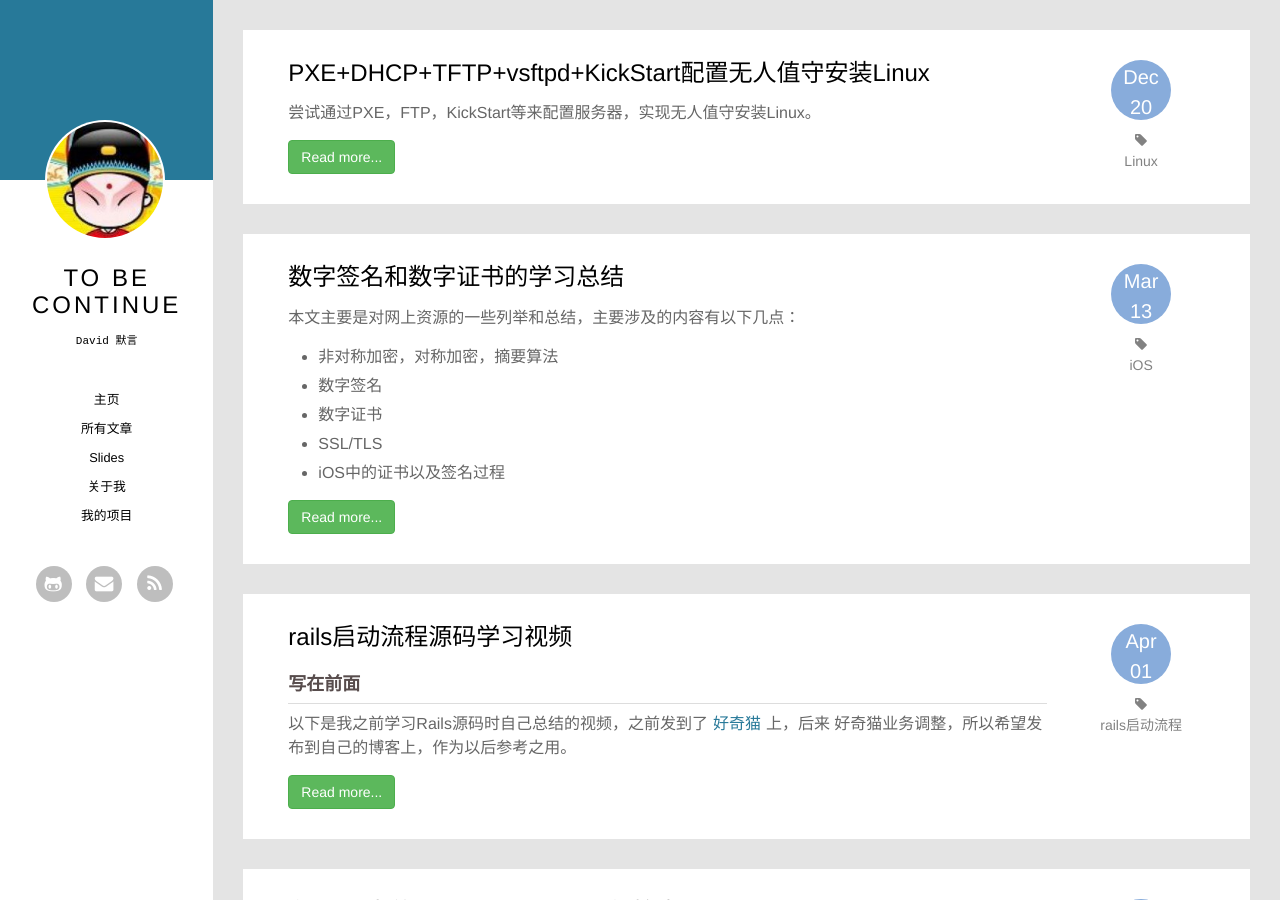
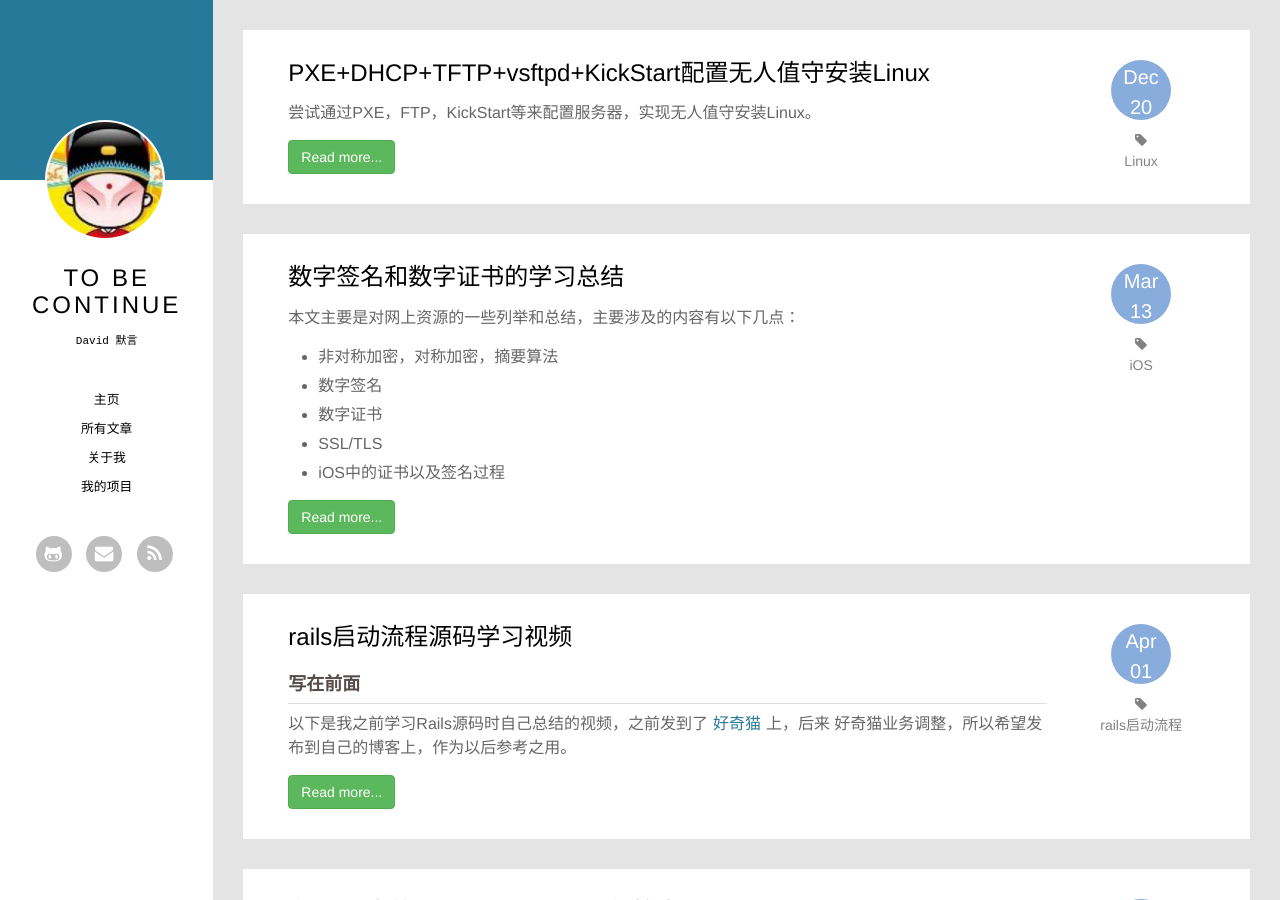
Before and after one commit to MakeItEasy/makeiteasy.github.com, a Jekyll site: the page built from index.html, in a window 1280 px wide and 900 px high. Built offline with Jekyll 4.4.1, drawn with Linux system fonts in a browser that asks for light colours; the list of posts is cut into pages by our own code; comment, search, counter and statistics services are not loaded.

Commit message:
删除了slides链接

```diff
--- a/_includes/sidebar.html
+++ b/_includes/sidebar.html
@@ -23,7 +23,7 @@
     <ul>
       <li><a href="{{ site.url}}/">主页</a></li>
       <li><a href="{{ site.url}}/archives.html">所有文章</a></li>
-      <li><a href="{{ site.url}}/slides.html">Slides</a></li>
+      <!--<li><a href="{{ site.url}}/slides.html">Slides</a></li>-->
       <li><a href="{{ site.url}}/about">关于我</a></li>
       <li><a href="{{ site.url}}/myprojects">我的项目</a></li>
     </ul>
```
